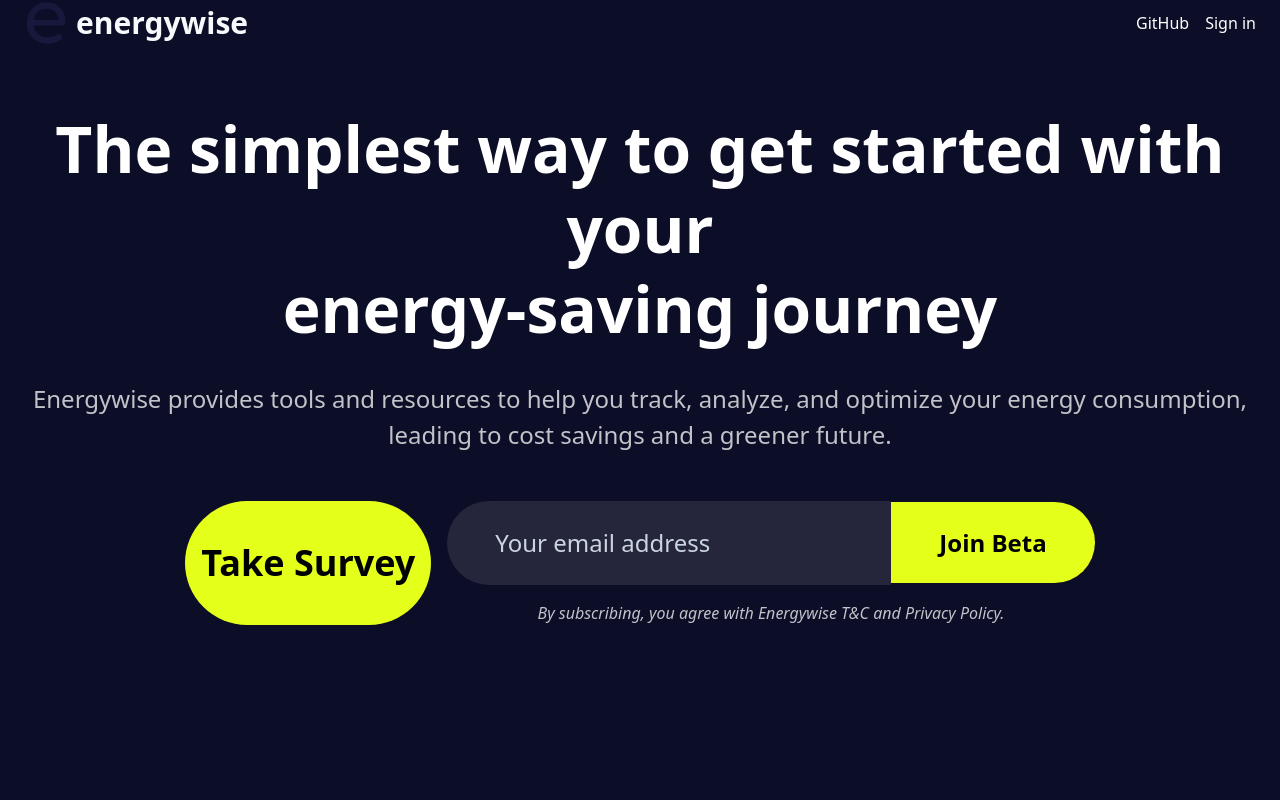
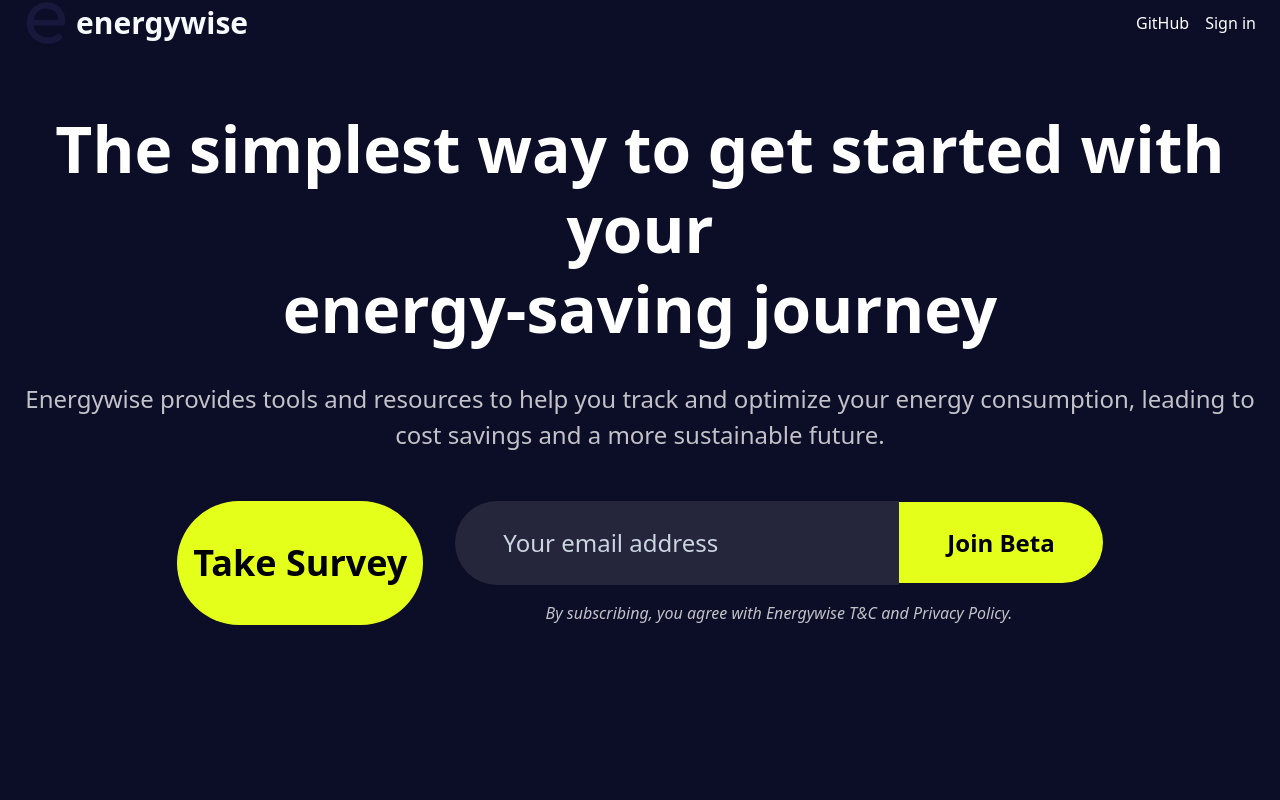
Before and after one commit to hoonsubin/energywise-homepage, a Next.js app: page / in a window 1280 px wide. Shown: the top 800 px of the page. Built offline with nearby package versions, Linux system fonts and the light colour scheme.

Commit message:
Update Hero.tsx

```diff
--- a/src/templates/Hero.tsx
+++ b/src/templates/Hero.tsx
@@ -75,10 +75,7 @@ export const Hero = () => {
       <main className="container mx-auto px-6 pt-16 flex-1 text-center relative">
         <div className="absolute inset-0 z-0 overflow-hidden rounded-lg">
           <div id="hero-image" className="hero-image" ref={heroImageRef}>
-            <div
-              className="absolute inset-0 z-0 overflow-hidden rounded-lg"
-              style={{ opacity: 0, transform: 'scale(0.8)' }}
-            >
+            <div className="absolute inset-0 z-0 overflow-hidden rounded-lg" style={{ opacity: 0, transform: 'scale(0.8)' }}>
               <Image
                 src="/assets/images/herobanner.jpg"
                 alt="Image description"
@@ -96,11 +93,14 @@ export const Hero = () => {
             The simplest way to get started with your <br /> energy-saving journey
           </h2>
           <p className="text-lg md:text-2xl opacity-75">
-            Energywise provides tools and resources to help you track, analyze, and optimize your energy consumption, leading to cost savings and a greener future.
+            Energywise provides tools and resources to help you track and optimize your energy consumption, leading to cost savings and a
+            more sustainable future.
           </p>
 
-          <div className="md:flex md:justify-center mt-12">
-            <div className="lg:mr-4 mb-4 lg:mb-0 rounded-full survey-button">
+          <div className="flex justify-center mt-12 mb-12">
+            <div
+              className="mr-4 md:mr-6 xl:mr-8 mb-4 lg:mb-0 rounded-full survey-button"
+            >
               <a
                 href="https://energywise.solutions/"
                 target="_blank"
```
